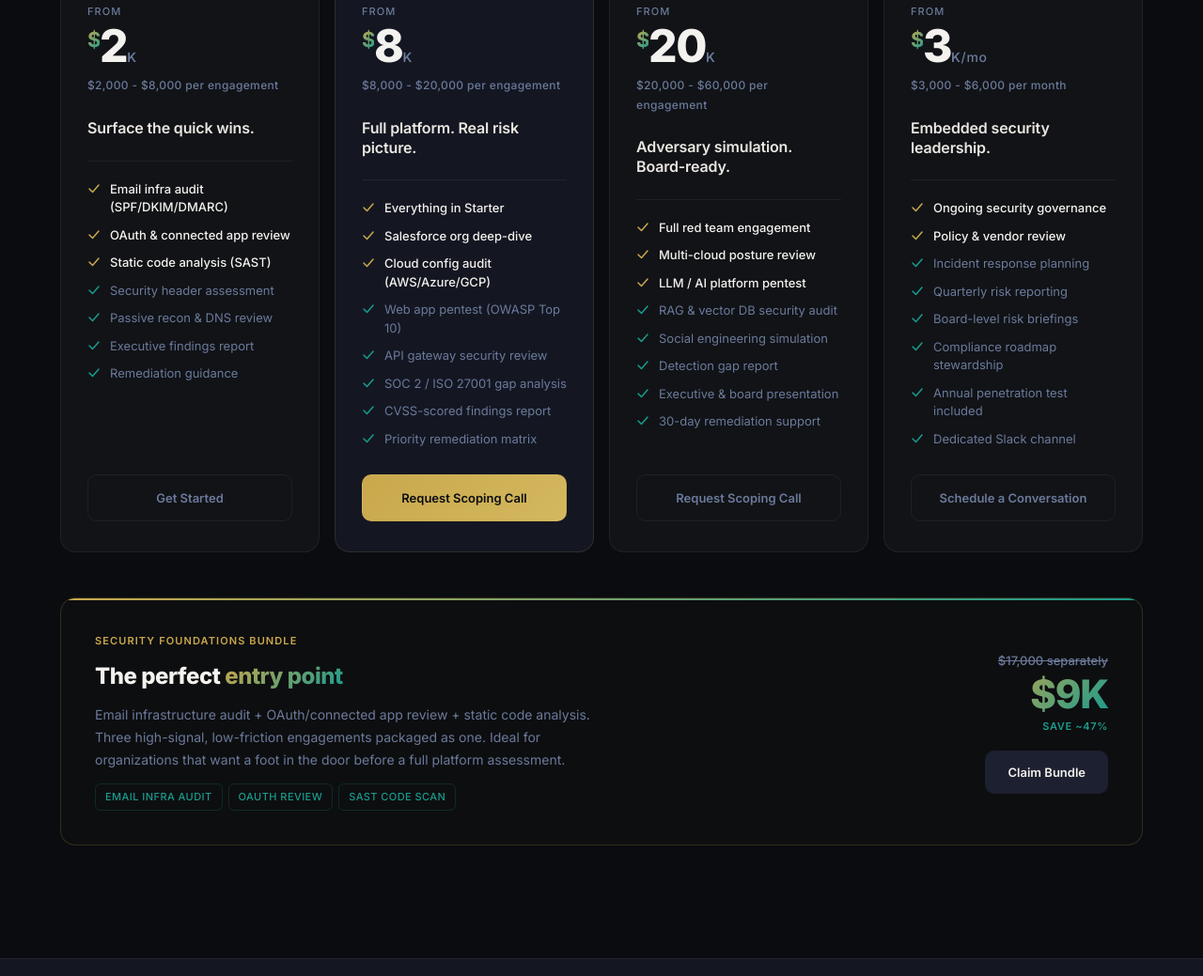
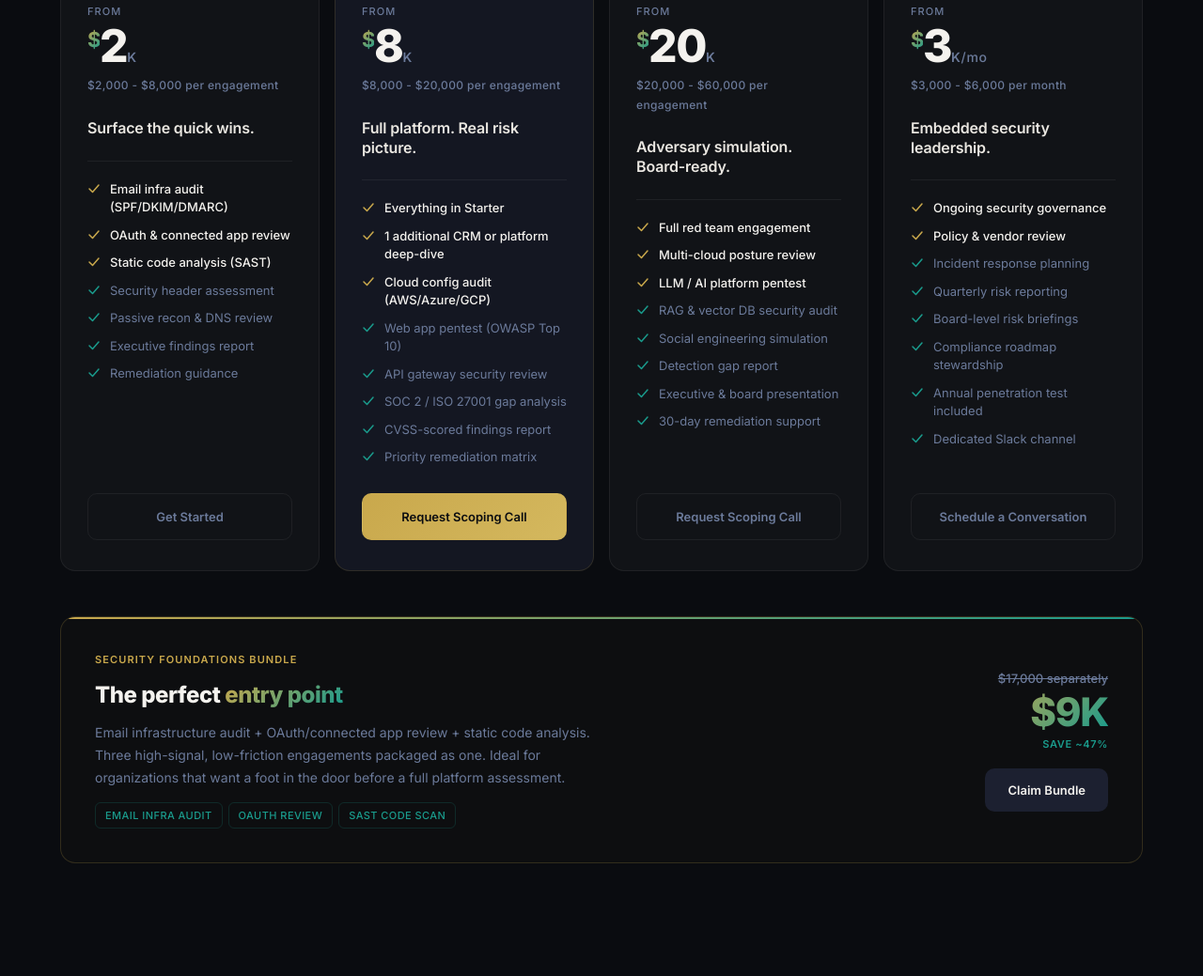
Before and after one commit to aisymmetrictp/aisymmetric-aegis-website, a plain HTML site: page index.html in a window 1280 px wide. Shown: the part 5225-6264 px from the top of the page at 94% size. Drawn offline with Linux system fonts and the light colour scheme.

Commit message:
Broaden Mid-Market CRM scope beyond Salesforce
Avoids boxing the tier into a single platform so the offer fits
HubSpot, Dynamics, and other CRM engagements equally.

Co-Authored-By: Claude Opus 4.7 (1M context) <noreply@anthropic.com>

```diff
--- a/index.html
+++ b/index.html
@@ -1654,7 +1654,7 @@ Report: <span class="t-val">findings/report_draft.md</span>
         <div class="pricing-divider"></div>
         <ul class="pricing-features">
           <li class="highlight"><svg class="check" viewBox="0 0 14 14" fill="none"><polyline class="check-path" points="2,7 5.5,10.5 12,3" stroke-width="1.5" stroke-linecap="round" stroke-linejoin="round"/></svg>Everything in Starter</li>
-          <li class="highlight"><svg class="check" viewBox="0 0 14 14" fill="none"><polyline class="check-path" points="2,7 5.5,10.5 12,3" stroke-width="1.5" stroke-linecap="round" stroke-linejoin="round"/></svg>Salesforce org deep-dive</li>
+          <li class="highlight"><svg class="check" viewBox="0 0 14 14" fill="none"><polyline class="check-path" points="2,7 5.5,10.5 12,3" stroke-width="1.5" stroke-linecap="round" stroke-linejoin="round"/></svg>1 additional CRM or platform deep-dive</li>
           <li class="highlight"><svg class="check" viewBox="0 0 14 14" fill="none"><polyline class="check-path" points="2,7 5.5,10.5 12,3" stroke-width="1.5" stroke-linecap="round" stroke-linejoin="round"/></svg>Cloud config audit (AWS/Azure/GCP)</li>
           <li><svg class="check" viewBox="0 0 14 14" fill="none"><polyline class="check-path" points="2,7 5.5,10.5 12,3" stroke-width="1.5" stroke-linecap="round" stroke-linejoin="round"/></svg>Web app pentest (OWASP Top 10)</li>
           <li><svg class="check" viewBox="0 0 14 14" fill="none"><polyline class="check-path" points="2,7 5.5,10.5 12,3" stroke-width="1.5" stroke-linecap="round" stroke-linejoin="round"/></svg>API gateway security review</li>
```
